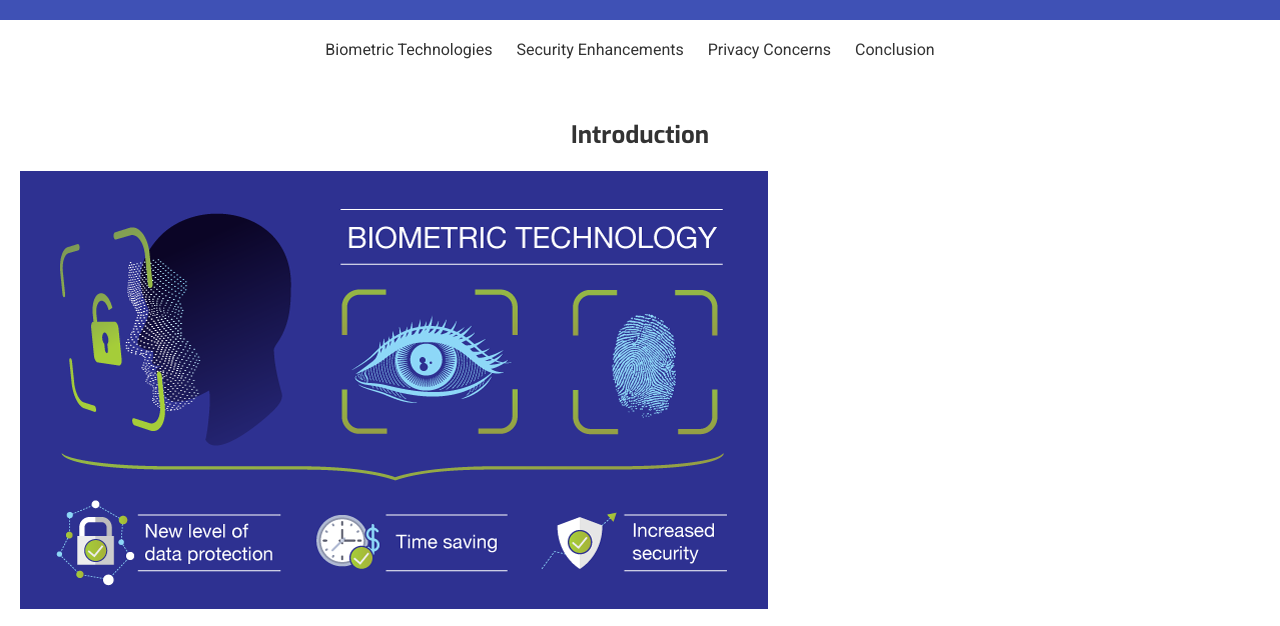
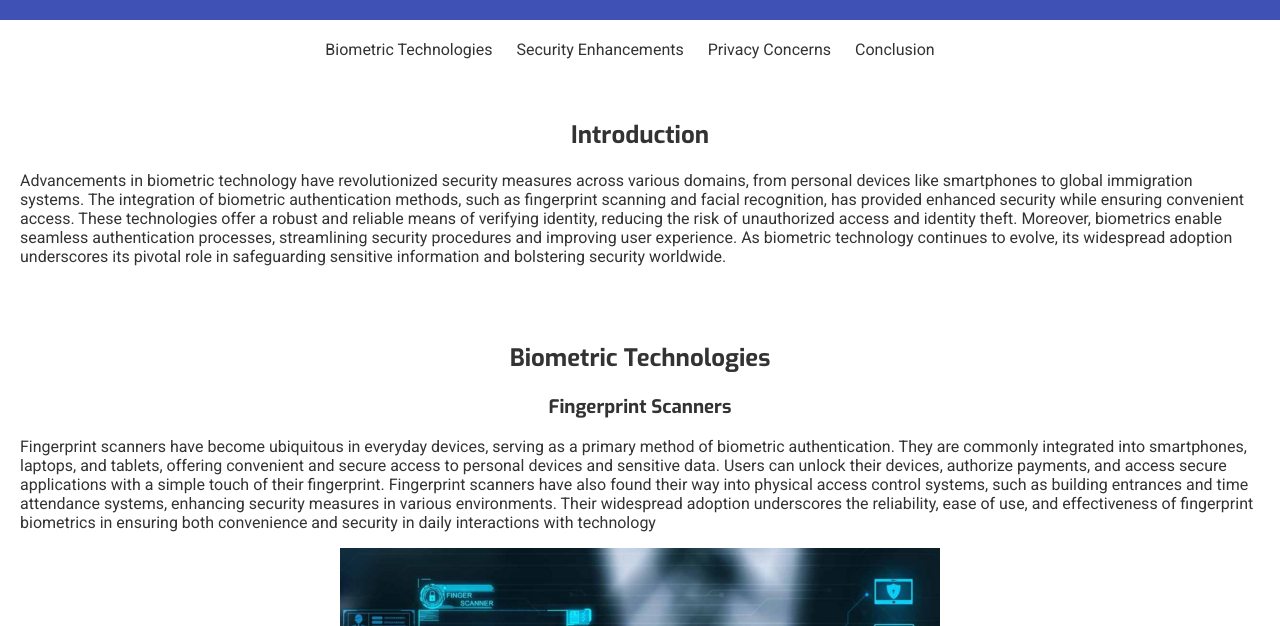
Before and after one commit to SamiulAlim67/Advancements-in-Biometrics, a plain HTML site: page index.html in a window 1280 px wide. Shown: the part 105-731 px from the top of the page. Drawn offline with Linux system fonts and the light colour scheme.

Commit message:
update html

```diff
--- a/index.html
+++ b/index.html
@@ -23,7 +23,6 @@
 
   <section id="introduction">
     <h2>Introduction</h2>
-    <img src="images/biometric-technology_1.png" alt="">
     <p>Advancements in biometric technology have revolutionized security measures across various domains, from personal devices like smartphones to global immigration systems. The integration of biometric authentication methods, such as fingerprint scanning and facial recognition, has provided enhanced security while ensuring convenient access. These technologies offer a robust and reliable means of verifying identity, reducing the risk of unauthorized access and identity theft. Moreover, biometrics enable seamless authentication processes, streamlining security procedures and improving user experience. As biometric technology continues to evolve, its widespread adoption underscores its pivotal role in safeguarding sensitive information and bolstering security worldwide.</p>
   </section>
 
```
